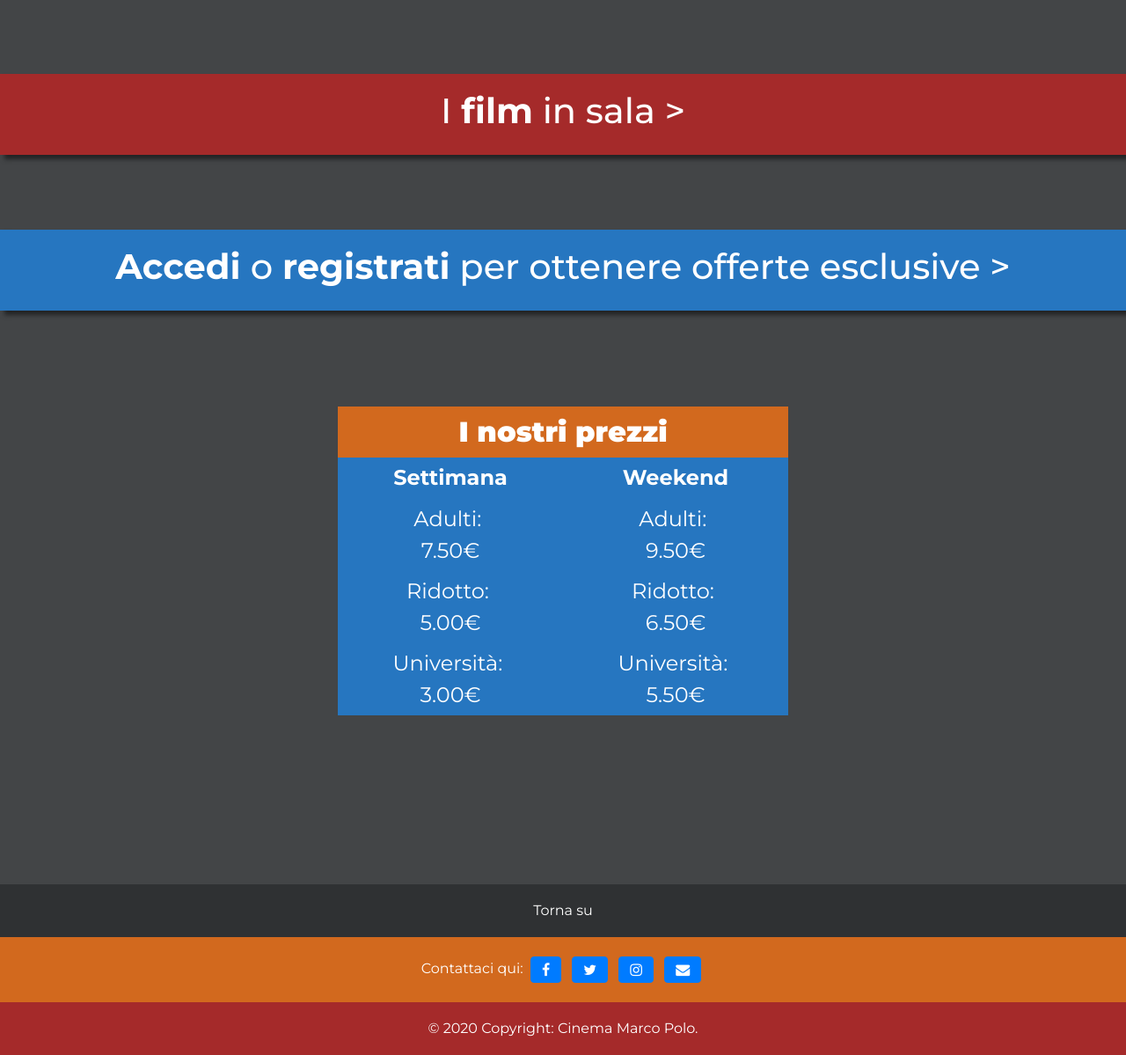
After one commit to GioPec/Progetto-Cinema, a PHP site: page /home.php in a window 1280 px wide. The commit adds this page. Shown: the part 486-1685 px from the top of the page at 88% size. Run offline with PHP 8.4, Linux system fonts and the light colour scheme; some libraries are stand-ins or nearby versions.

```diff
--- /dev/null
+++ b/home.php
@@ -0,0 +1,230 @@
+<?php
+    session_start();
+?>
+
+
+
+<!DOCTYPE html>
+<html>
+    <head>
+        <title>Cinema Marco Polo - Homepage</title>
+        <meta charset="utf-8"/>
+        <meta name="viewport" content="width=device-width, initial-scale=1"/>
+        <script src="https://code.jquery.com/jquery-2.1.3.min.js"></script> <!--serve per il menu a tendina..-->
+        <script src="bootstrap-4.4.1/dist/js/bootstrap.min.js"></script> <!--serve per il menu a tendina..-->
+        <link rel="icon" href="img/icona.ico"/> <!--Icona del sito-->
+        <link rel="stylesheet" type="text/css" href="bootstrap-4.4.1/dist/css/bootstrap.min.css"/>
+        <link rel="stylesheet" type="text/css" href="bootstrap-4.4.1/dist/css/bootstrap-grid.css"/>
+        <link rel="stylesheet" type="text/css" href="mobiriseicons/30px/mobirise/style.css">
+        <link rel="stylesheet" type="text/css" href="stile.css">
+        <link rel="stylesheet" href="https://cdnjs.cloudflare.com/ajax/libs/font-awesome/4.7.0/css/font-awesome.min.css">
+
+    </head>
+
+    <body style="background-color: #434547;">
+
+        <nav name="top" class="navbar navbar-expand-md navbar-dark fixed-top" style="text-align: center; background-color: #2f3133; box-shadow: 1px 2px 4px rgba(0, 0, 0, .5);">
+
+             <!--crea il bottone del menu a tendina quando rimpicciolisco la pagina web-->
+           <button class="navbar-toggler" data-toggle="collapse" data-target="#collapse_target">
+                <span class="navbar-toggler-icon"></span>
+           </button>
+
+            <div class="collapse navbar-collapse" id="collapse_target"><!--id deve essere uguale a data-target-->
+
+                <ul class="navbar-nav" >
+                    <li align="left">   <!--Uso semplicemente il tag <li> con dentro un <img> per il logo del cinema-->
+                        <img onclick="location.href='homepage.html'" class=" iconahome " src="img/cmp2.png" height="70px"/>
+                    </li>
+
+                    <li class="nav-item" style="padding-right: 15px;">
+                        <a class="nav-link" href="acquista.html" style="color: white;">Acquista
+                            <img class="navbar-brand icona" src="mobiriseicons/30px/svg/mbri-cash.svg"/>
+                        </a>
+                    </li>
+                    <li class="nav-item" style="padding-right: 15px;">
+                        <a class="nav-link" href="programmazione.html" style="color: white;">Programmazione
+                            <img class="navbar-brand icona" src="mobiriseicons/30px/svg/mbri-calendar.svg"/>
+                        </a>
+                    </li>
+                    <li class="nav-item" style="padding-right: 15px;">
+                        <a class="nav-link" href="contatti.html" style="color: white;">Contatti
+                            <img class="navbar-brand icona" src="mobiriseicons/30px/svg/mbri-edit.svg"/>
+                        </a>
+                    </li>
+                </ul>
+                <!--creo la seconda unordered list per gli elementi a destra-->
+                <ul class="navbar-nav ml-auto"> <!--li allineo a destra grazie a ml-auto-->
+                    <li class="nav-item "style="padding-right: 15px;">
+                        <a class="nav-link" href="paginaLogin/login.html" style="color: white;">Login
+                            <img class="navbar-brand icona" src="mobiriseicons/30px/svg/mbri-login.svg"/>
+                        </a>
+                    </li>
+                    <li class="nav-item ">
+                        <a class="nav-link"  href="carrello.html">
+                            <img class="navbar-brand icona" src="mobiriseicons/30px/svg/mbri-shopping-cart.svg"/>
+                        </a>
+                    </li>
+                </ul>
+
+            </div>
+        </nav>
+        <!--############################# Fine navbar ################################-->
+
+        <div class="sfondo img-fluid">
+            <!--<img src="cinema-stelle.jpg" class="img-fluid"> con questa classe adatto la foto ai ridimensionamenti-->
+            <div id="carouselExampleIndicators" class="carousel slide" data-ride="carousel">
+                <ol class="carousel-indicators">
+                    <li data-target="#carouselExampleIndicators" data-slide-to="0" class="active"></li>
+                    <li data-target="#carouselExampleIndicators" data-slide-to="1"></li>
+                    <li data-target="#carouselExampleIndicators" data-slide-to="2"></li>
+                </ol>
+                <div class="carousel-inner">
+                    <div class="carousel-item active">
+                        <img class="w-100" src="img/cinema-stelle.jpg"  height="400vh;" style="opacity: 0.5; object-fit: cover;"alt="First slide">
+                        <div class="carousel-caption" style="top: 25%;"><!--prima era 42%-->
+                            <h1>Benvenuto al <strong>Cinema Marco Polo</strong></h1>
+                        </div>
+                    </div>
+                    <div class="carousel-item ">
+                        <img class="w-100" src="https://source.unsplash.com/AtPWnYNDJnM/1348x590" style="opacity: 0.5; object-fit: cover;" height="400vh" alt="Second slide">
+                        <div class="carousel-caption" style="top: 25%;">
+                           <!--top attributo di carousel caption-->
+                            <h1>Vieni a scoprire le nostre <strong>3 sale</strong> da <strong>150 posti</strong></h1>
+                        </div>
+                    </div>
+                    <div class="carousel-item ">
+                        <img class="w-100" src="img/cinema-rosso.jpg" style="opacity: 0.5; object-fit: cover;" height="400vh" alt="Second slide">
+                        <div class="carousel-caption" style="top: 25%;">
+                            <h1><strong>Il cinema dedicato ai giovani</strong> al <strong>centro di Roma</strong></h1>
+                        </div>
+                    </div>
+                </div>
+                <!--frecce-->
+                <a class="carousel-control-prev" href="#carouselExampleIndicators" role="button" data-slide="prev">
+                    <span class="carousel-control-prev-icon" aria-hidden="true"></span>
+                    <span class="sr-only">Previous</span>
+                </a>
+                <a class="carousel-control-next" href="#carouselExampleIndicators" role="button" data-slide="next">
+                    <span class="carousel-control-next-icon" aria-hidden="true"></span>
+                    <span class="sr-only">Next</span>
+                </a>
+            </div>
+        </div>
+
+        <div style="padding-top: 85px;"></div> <!--serve a riprodurre lo stesso spazio che c'è sotto-->
+        <div class="my_div w-100" style="font-size:xx-large; background-color: brown;
+                    margin:auto; box-shadow: 5px 5px 5px rgba(0, 0, 0, .5);"> <!--auto centra orizzontalmente-->
+            <a href="programmazione.html"><h1 style="color:white;"> I <strong>film</strong> in sala ></h1> </a>
+        </div>
+        <!--TEST
+
+
+
+        -->
+        <?php
+            if(( !isset($_SESSION["utente"]) ) || ( $_SESSION["utente"]=="" )){
+                echo "<div style='padding-top: 85px;'></div> <!--serve a riprodurre lo stesso spazio che c'è sotto-->
+                <div class='my_div w-100' style='font-size:xx-large; background-color:#2676C0;
+                            margin:auto; box-shadow: 5px 5px 5px rgba(0, 0, 0, .5);'> <!--auto centra orizzontalmente-->
+                    <a href='paginaLogin/login.html'><h1 style='color:white;'><strong>Accedi </strong>o
+                     <strong>registrati</strong> per ottenere offerte esclusive ></h1> </a>
+                </div>";
+            }
+            else{
+                $x=$_SESSION["utente"];
+                echo "<div style='padding-top: 85px;'></div> <!--serve a riprodurre lo stesso spazio che c'è sotto-->
+                <div class='my_div w-100' style='font-size:xx-large; background-color:#2676C0;
+                            margin:auto; box-shadow: 5px 5px 5px rgba(0, 0, 0, .5);'> <!--auto centra orizzontalmente-->
+                    <div> CIAO $x </div>
+                </div>";
+            }
+
+        ?>
+
+
+        <!--DA QUI PARE IL QUADRATO PREZZI-->
+        <br>
+        <div style="padding-top: 85px;"></div> <!--serve a riprodurre lo stesso spazio che c'è sotto-->
+        <!--
+        <div class="my_div" style="font-size:xx-large; background-color:chocolate; width: min-content;
+                     max-width: 100%; margin:auto; box-shadow: 5px 5px 5px rgba(0, 0, 0, .5);"> <!-auto centra orizzontalmente--
+            <b>I nostri prezzi </b>
+        </div>-->
+        <!--
+        <div style="width: 50%; max-width: 1200px; margin:auto; ">
+            <div class="blocco my_div" style="width: 50%; font-size: xx-large; max-height: 250px;
+                    text-overflow: clip; overflow: hidden; box-shadow: 5px 5px 5px rgba(0, 0, 0, .5);"> <!-questa riga serve a non far sforare il testo--><!--
+                <u style="text-align: center; font-size: xx-large;">Settimanale</u>
+                <p style="font-size: x-large;"> Adulti:&nbsp; 7.50€</p>
+                <p style="font-size: x-large;"> Ridotto:&nbsp; 5.00€</p>
+                <p style="font-size: x-large;"> Università:&nbsp; 3.00€</p>
+            </div>
+            <div class="blocco my_div" style="width: 50%; font-size: xx-large; max-height: 250px;
+                    text-overflow: clip; overflow: hidden; box-shadow: 5px 5px 5px rgba(0, 0, 0, .5);">
+                <u style="text-align: center; font-size: xx-large;">Weekend</u>
+                <p style="font-size: x-large;"> Adulti:&nbsp; 9.50€</p>
+                <p style="font-size: x-large;"> Ridotto:&nbsp; 6.50€</p>
+                <p style="font-size: x-large;"> Università:&nbsp; 5.50€</p>
+            </div>
+        </div>
+        -->
+        <center>
+        <div  class="table-responsive blocco"  style=" width:min-content; max-width: 100% ;min-width:40%  ;  margin:auto;  " >
+            <table>
+                <thead>
+                    <tr>
+                        <th colspan="3" style="font-size:xx-large; background-color:chocolate;">
+                            <b>I nostri prezzi </b>
+                        </th>
+                    </tr>
+                    <tr>
+                        <th style="text-align: center; font-size: x-large;">Settimana</th>
+                        <th style="text-align: center; font-size: x-large;">Weekend</th>
+                    </tr>
+                </thead>
+                <tbody>
+                    <tr>
+                        <td style="font-size: x-large;">Adulti:&nbsp;<br>7.50€</td>
+                        <td style="font-size: x-large;">Adulti:&nbsp;<br>9.50€</td>
+
+                    </tr>
+                    <tr>
+                        <td style="font-size: x-large;">Ridotto:&nbsp;<br>5.00€</td>
+                        <td style="font-size: x-large;">Ridotto:&nbsp;<br>6.50€</td>
+
+                    </tr>
+                    <tr>
+                        <td style="font-size: x-large;">Università:&nbsp;<br>3.00€</td>
+                        <td style="font-size: x-large;">Università:&nbsp;<br>5.50€</td>
+                    </tr>
+                </tbody>
+            </table>
+            </center>
+        </div>
+
+
+        <br><br><br><br><br><br><br><br>
+
+        <!--FINE QUADRATO PREZZI-->
+
+        <!--############################# Inizio footer ################################-->
+        <footer name="bottomdiv" style="background-color:chocolate; bottom: 0;">
+            <a href="#top" id="navBackToTop">
+                <div class="my_div" style="background-color:#2f3133;">Torna su</div>
+            </a>
+            <div class="my_div">
+                Contattaci qui:
+                <a href="https://www.facebook.com/" class="btn btn-primary btn-lg, fa fa-facebook" role="button" style="margin: 4px;"></a>
+                <a href="https://twitter.com/" class="btn btn-primary btn-lg, fa fa-twitter" role="button" style="margin: 4px;"></a>
+                <a href="https://www.instagram.com/" class="btn btn-primary btn-lg, fa fa-instagram" role="button" style="margin: 4px;"></a>
+                <a href="https://mail.google.com/" class="btn btn-primary btn-lg, fa fa-envelope" role="button" style="margin: 4px;"></a>
+            </div>
+
+            <div class="my_div" style="background-color:brown;">
+                © 2020 Copyright: Cinema Marco Polo.
+            </div>
+
+        </footer>
+    </body>
+</html>
--- a/paginaRegistrazione/registrazione.php
+++ b/paginaRegistrazione/registrazione.php
@@ -2,7 +2,7 @@
     <head></head>
     <body>
         <?php
-            $dbconn=pg_connect("host=localhost port=5432 dbname=CinemaMarcoPolo user=postgres password=admin-user")
+            $dbconn=pg_connect("host=localhost port=5432 dbname=CinemaMarcoPolo user=postgres password=admin")
             or die('Could not connect: ' . pg_last_error());
             if(!(isset($_POST['registrationButton']))){
                 header("Location: ../homepage.html");
```
Also changed, not shown: paginaLogin/login.php (+9 -4 lines).
